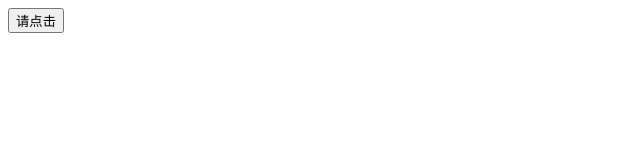
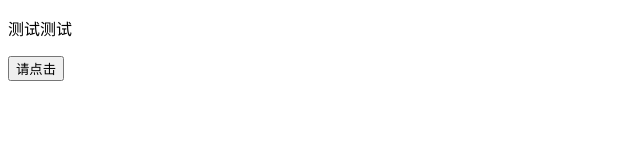
Before and after one commit to dyy0811/test, a plain HTML site: page 搭建测试/新建 文本文档.html in a window 1280 px wide. Shown: the whole page, without its empty margins (0-640 px from the left). Drawn offline with Linux system fonts and the light colour scheme.

Commit message:
Update 新建 文本文档.html

```diff
--- a/搭建测试/新建 文本文档.html
+++ b/搭建测试/新建 文本文档.html
@@ -10,6 +10,8 @@ function displayDate(){
 </script>
 </head>
 <body>
+
+<p id="demo">测试测试</p>
 <button type="button" onclick="displayDate()">请点击</button>
 
 </body>
```
